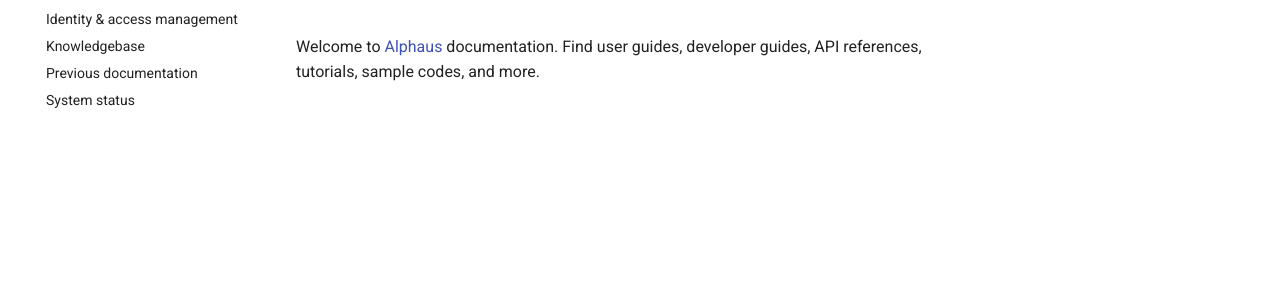
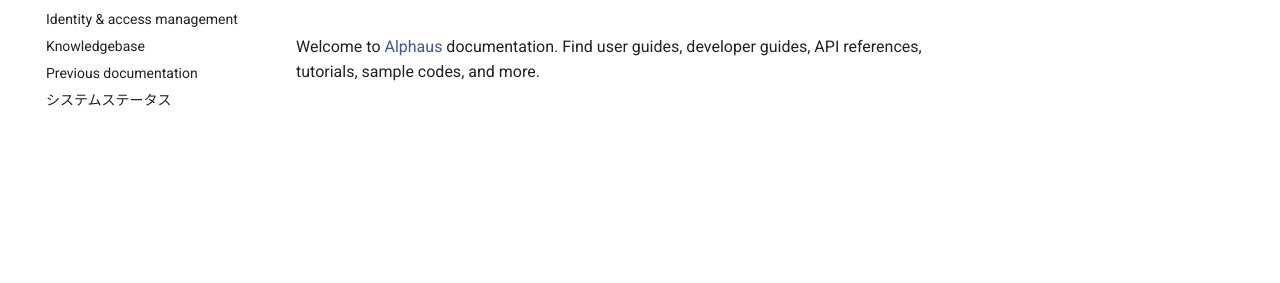
Before and after one commit to alphauslabs/docs-ja, an MkDocs documentation site: the page built from docs/index.md, in a window 1280 px wide. Shown: the part 194-477 px from the top of the page. Built offline with MkDocs 1.6.1 and Material for MkDocs 9.7.7, drawn with Linux system fonts in a browser that asks for light colours; comment, search, counter and statistics services are not loaded.

Commit message:
chore: status

```diff
--- a/mkdocs.yml
+++ b/mkdocs.yml
@@ -15,7 +15,7 @@ nav:
   - 'Identity & access management': 'iam.md'
   - 'Knowledgebase': 'https://help.alphaus.cloud/'
   - 'Previous documentation': 'https://docs.alphaus.cloud/'
-  - 'System status': 'https://status.alphaus.cloud/'
+  - 'システムステータス': 'https://status.alphaus.cloud/'
 - 'Blue API':
   - 'blueapi/overview.md'
   - 'blueapi/authentication.md'
```
